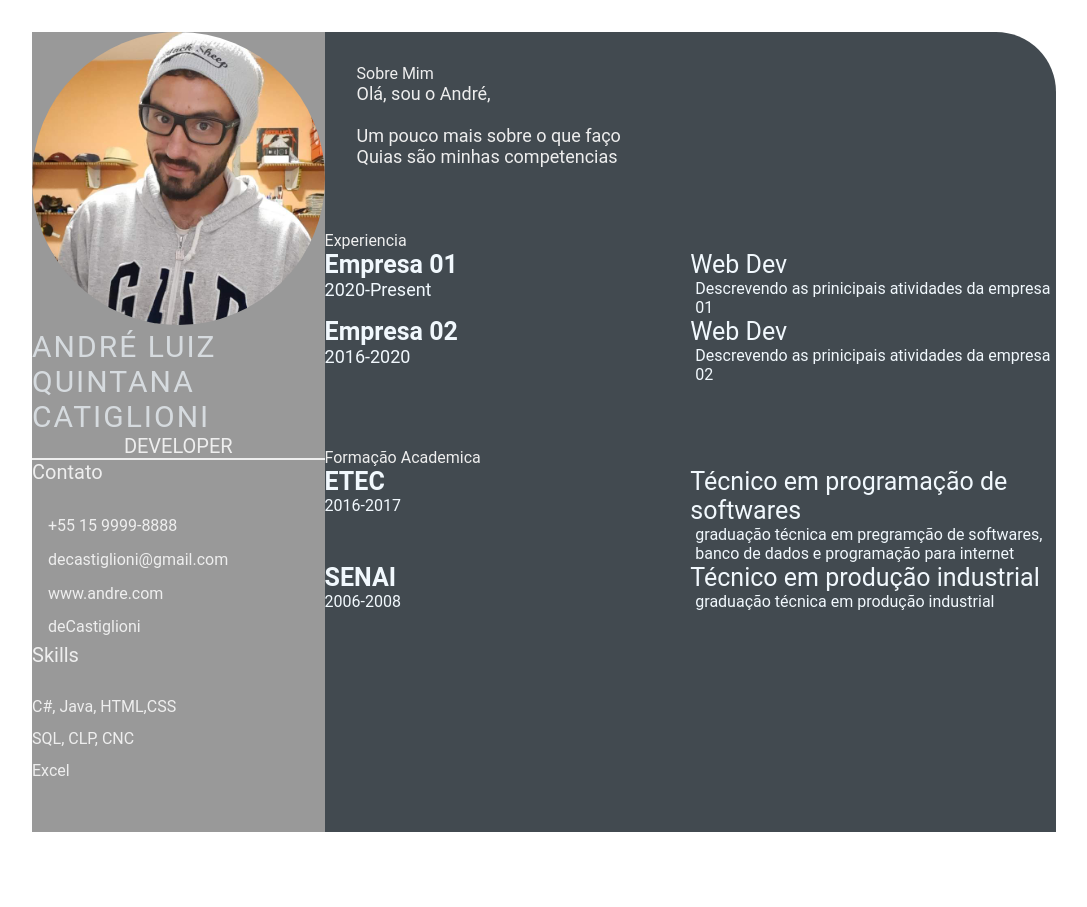
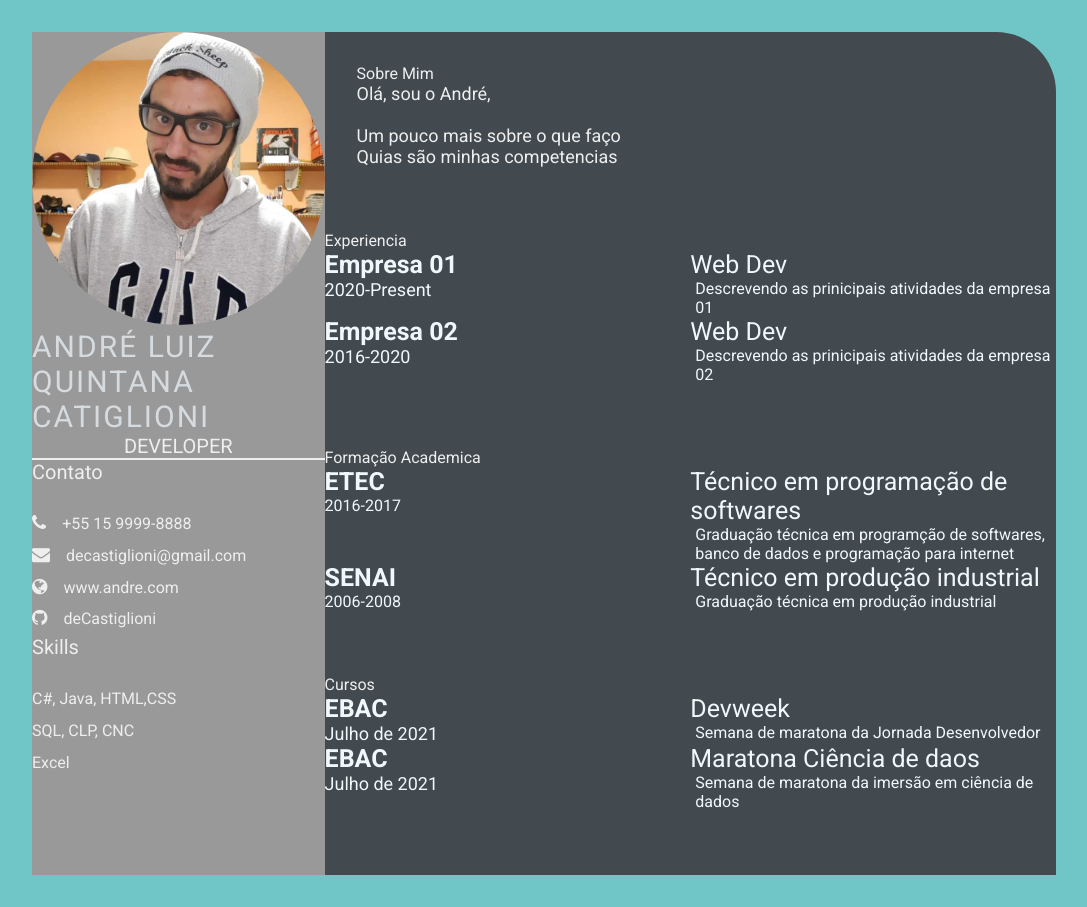
Before and after one commit to dehCastiglioni/dehCastiglioni.github.io, a plain HTML site: page index.html in a window 1280 px wide. Shown: the whole page, without its empty margins (96-1183 px from the left). Before the commit the page ends 864 px from the top, so only its background shows below. Drawn offline with Linux system fonts and the light colour scheme.

Commit message:
feature: added awards contents, updated index.hhtml and style.css (#5)

```diff
--- a/index.html
+++ b/index.html
@@ -6,6 +6,15 @@
     <meta http-equiv="X-UA-Compatible" content="IE=edge">
     <meta name="viewport" content="width=device-width, initial-scale=1.0">
     <title>André Luiz Quintana Castiglioni CV</title>
+
+
+    <link rel="preconnect" href="https://fonts.googleapis.com">
+    <link rel="preconnect" href="https://fonts.gstatic.com" crossorigin>
+    <link
+        href="https://fonts.googleapis.com/css2?family=Roboto:ital,wght@0,100;0,300;0,400;0,700;1,100;1,300;1,400;1,700&display=swap"
+        rel="stylesheet">
+
+    <link rel="stylesheet" href="https://cdnjs.cloudflare.com/ajax/libs/font-awesome/4.7.0/css/font-awesome.min.css">
 
     <link rel="stylesheet" href="Style.css">
 </head>
@@ -90,7 +99,7 @@
                     <div class="education-right">
                         <p class="education-subject">Técnico em programação de softwares</p>
                         <p class="education-desc">
-                            graduação técnica em pregramção de softwares, banco de dados e programação para internet
+                            Graduação técnica em programção de softwares, banco de dados e programação para internet
                         </p>
                     </div>
                     <div class="edication-left">
@@ -100,10 +109,36 @@
                     <div class="education-right">
                         <p class="education-subject">Técnico em produção industrial</p>
                         <p class="education-desc">
-                            graduação técnica em produção industrial
+                            Graduação técnica em produção industrial
                         </p>
                     </div>
                 </div>
+            </section>
+            <section class="awards gap">
+                <div class="right-title">Cursos</div>
+                <div class="awards-contents">
+                    <div class="awards-left">
+                        <p class="awards-company-name">EBAC</p>
+                        <p class="awards-time-period">Julho de 2021</p>
+                    </div>
+                    <div class="awards-right">
+                        <p class="awards-name">Devweek</p>
+                        <p class="awards-desc">
+                            Semana de maratona da Jornada Desenvolvedor
+                        </p>
+                    </div>
+                    <div class="awards-left">
+                        <p class="awards-company-name">EBAC</p>
+                        <p class="awards-time-period">Julho de 2021</p>
+                    </div>
+                    <div class="awards-right">
+                        <p class="awards-name">Maratona Ciência de daos</p>
+                        <p class="awards-desc">
+                            Semana de maratona da imersão em ciência de dados
+                        </p>
+                    </div>
+                </div>
+
             </section>
         </section>
     </main>
--- a/style.css
+++ b/style.css
@@ -5,6 +5,11 @@
     list-style: none;
     font-family: 'Roboto', sans-serif;
 }
+
+body {
+    background-color: #70c6c7;
+}
+
 
 .resume-contents {
     min-height: 100vh;
```
